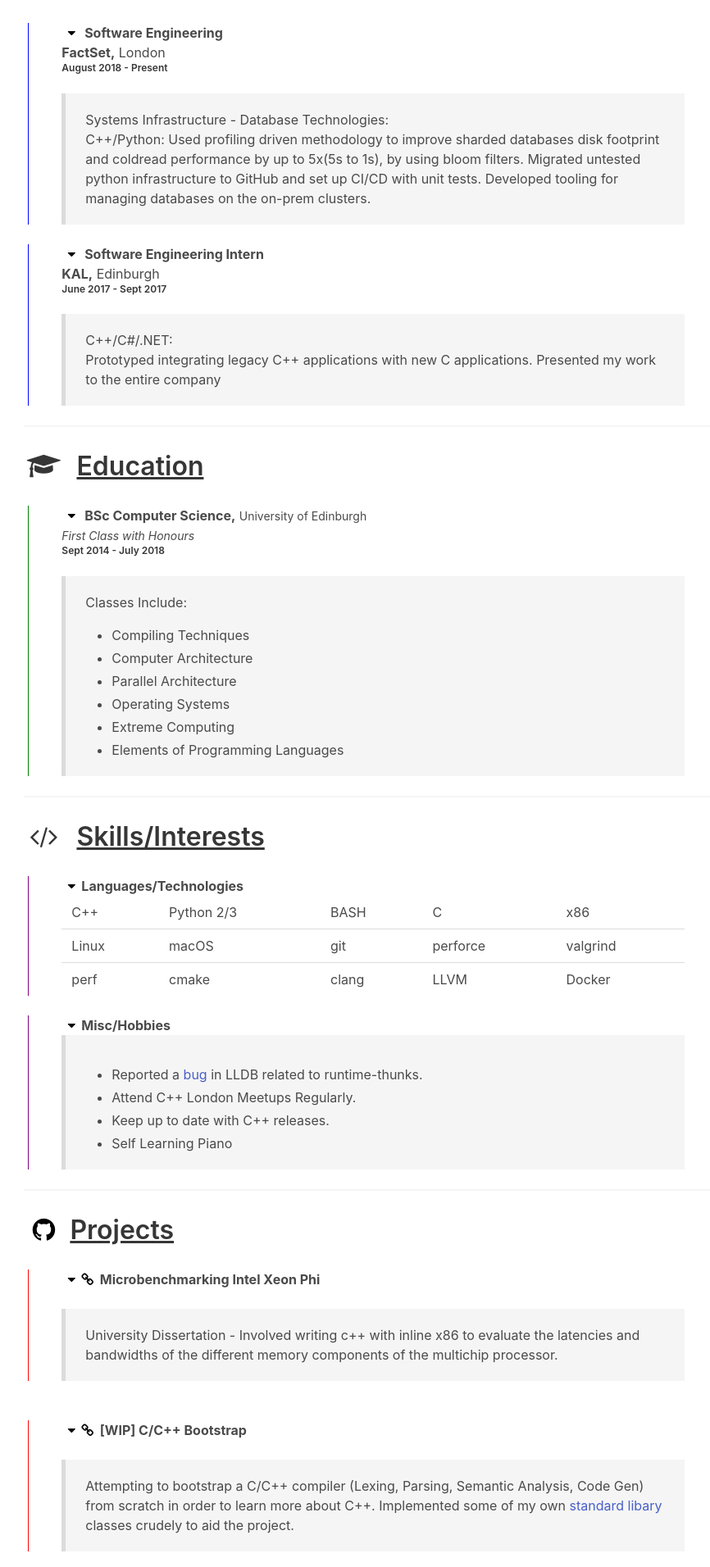
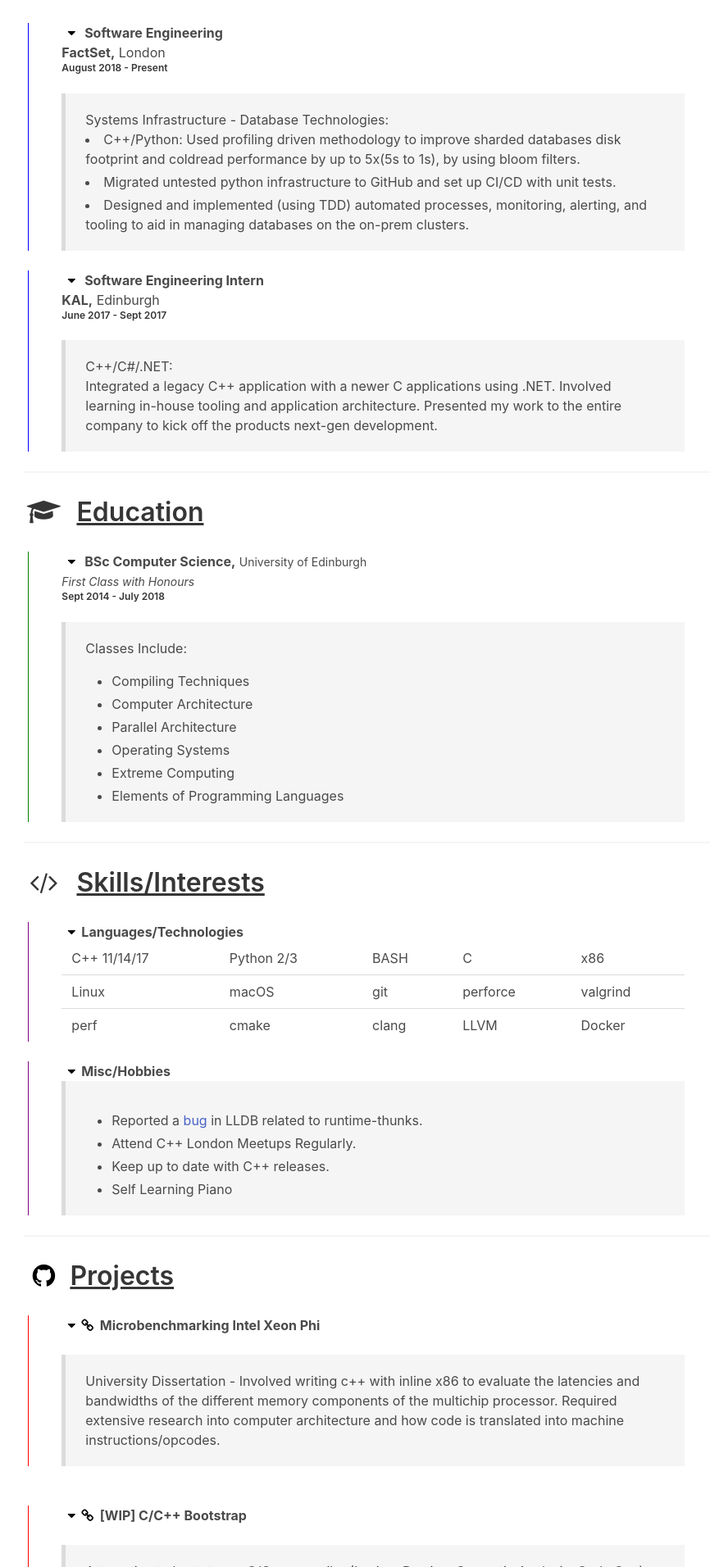
Before and after one commit to rdtscp/resume, a React (Create React App) app: page / in a window 1280 px wide. Shown: the part 248-2160 px from the top of the page at 82% size, without its empty margins (188-1054 px from the left). Built offline with nearby package versions, Linux system fonts and the light colour scheme; no server answers.

Commit message:
Update CV|

```diff
--- a/src/Views/CompiledCV.js
+++ b/src/Views/CompiledCV.js
@@ -35,16 +35,15 @@ class CompiledCV extends Component {
           <WorkEntry title="Software Engineering" company="FactSet" location="London" date="August 2018 - Present" endyear={(new Date()).getFullYear()}>
             Systems Infrastructure - Database Technologies:
             <br />
-            C++/Python: Used profiling driven methodology to improve sharded databases disk footprint and coldread performance by up to 5x(5s to 1s), by using bloom filters. Migrated untested python infrastructure
-to GitHub and set up CI/CD with unit tests. Developed tooling for managing databases on the on-prem
-clusters.
+            <li> C++/Python: Used profiling driven methodology to improve sharded databases disk footprint and coldread performance by up to 5x(5s to 1s), by using bloom filters. </li>
+            <li> Migrated untested python infrastructure to GitHub and set up CI/CD with unit tests. </li>
+            <li> Designed and implemented (using TDD) automated processes, monitoring, alerting, and tooling to aid in managing databases on the on-prem clusters. </li>
           </WorkEntry>
           <br />
           <WorkEntry title="Software Engineering Intern" company="KAL" location="Edinburgh" date="June 2017 - Sept 2017" endyear="2017">
             C++/C#/.NET:
             <br />
-            Prototyped integrating legacy C++ applications with new C applications. Presented
-my work to the entire company
+            Integrated a legacy C++ application with a newer C applications using .NET. Involved learning in-house tooling and application architecture. Presented my work to the entire company to kick off the products next-gen development.
           </WorkEntry>
 
           <hr />
@@ -76,7 +75,7 @@ my work to the entire company
             <table>
               <tbody>
                 <tr>
-                  <td>C++</td>
+                  <td>C++ 11/14/17</td>
                   <td>Python 2/3</td>
                   <td>BASH</td>
                   <td>C</td>
@@ -118,7 +117,7 @@ my work to the entire company
               <u>Projects</u>
           </h3>
           <Project title="Microbenchmarking Intel Xeon Phi" github="https://github.com/rdtscp/MicroBenchmarking-KNL">
-            University Dissertation - Involved writing c++ with inline x86 to evaluate the latencies and bandwidths of the different memory components of the multichip processor.
+            University Dissertation - Involved writing c++ with inline x86 to evaluate the latencies and bandwidths of the different memory components of the multichip processor. Required extensive research into computer architecture and how code is translated into machine instructions/opcodes.
           </Project>
           <br />
           <br />
```
